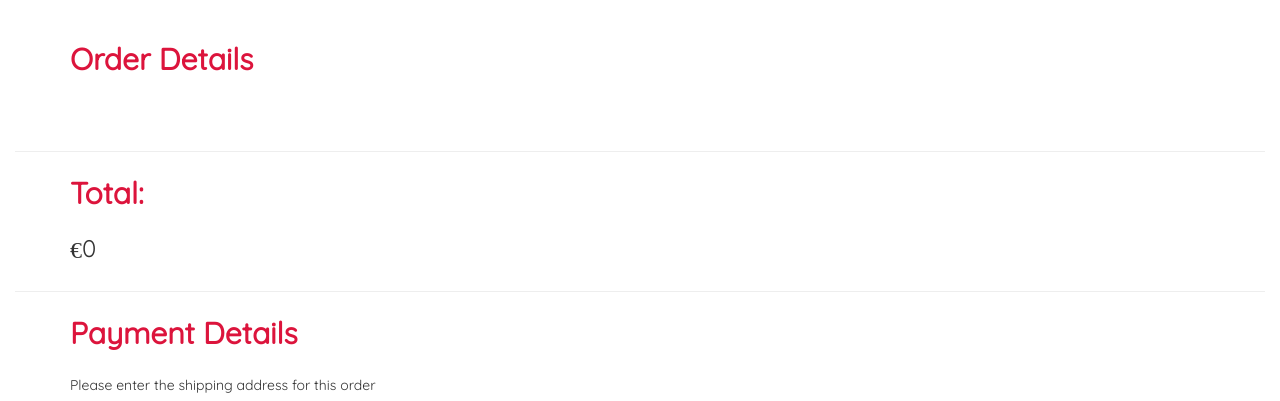
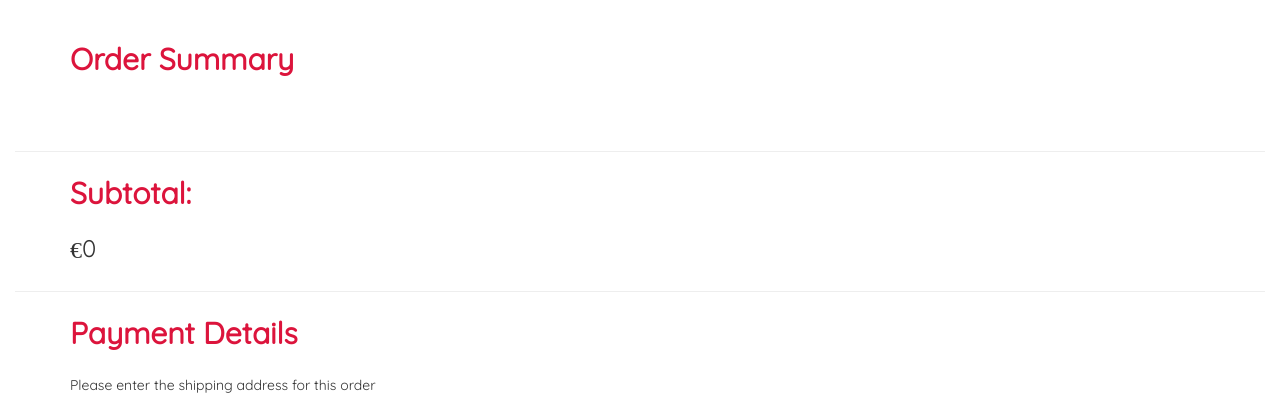
Before and after one commit to Code-Institute-Submissions/debapriya9b-onlineShop, a Django app: a page that uses checkout/templates/checkout.html in a window 1280 px wide. Shown: the part 392-793 px from the top of the page. Run offline with Django 3.2, Linux system fonts and the light colour scheme; the visitor is signed in with stand-in values (Sample User, id 1); some libraries are stand-ins or nearby versions; some web fonts are replaced.

Commit message:
checkout html page modified

```diff
--- a/checkout/templates/checkout.html
+++ b/checkout/templates/checkout.html
@@ -15,7 +15,7 @@
 {% block content %}
 <br><br>
 <div class="container">
-    <legend>Order Details</legend>
+    <legend>Order Summary</legend>
 </div>
 <div class="container">
 <div class="row row-flex">
@@ -40,7 +40,7 @@
 <hr>
 <div class="container">
 <div class="row total">
-    <legend>Total: </legend><h3><span class="glyphicon glyphicon-euro" aria-hidden="true"></span>{{ total }}</h3>
+    <legend>Subtotal: </legend><h3><span class="glyphicon glyphicon-euro" aria-hidden="true"></span>{{ total }}</h3>
 
 </div>
 </div>
```
